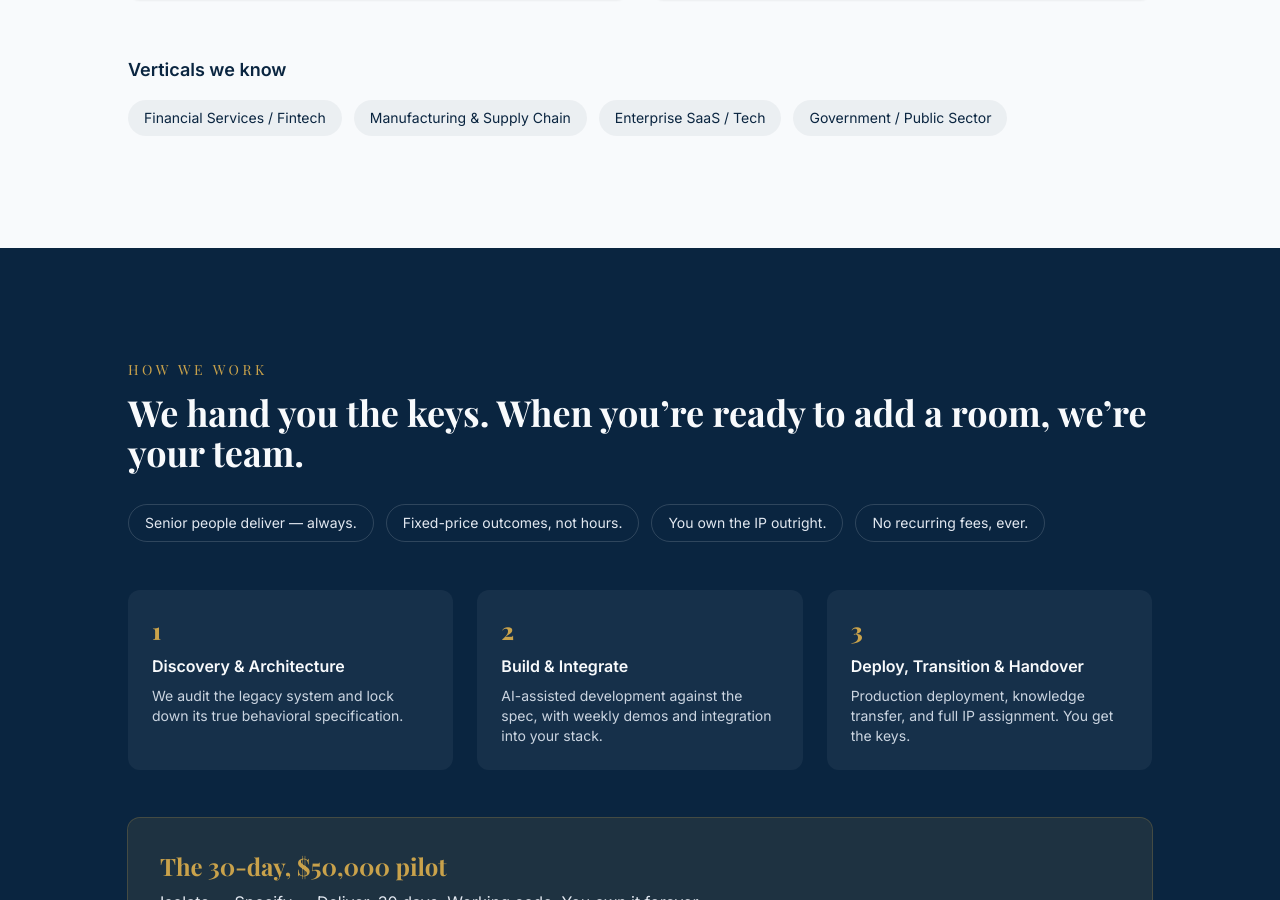
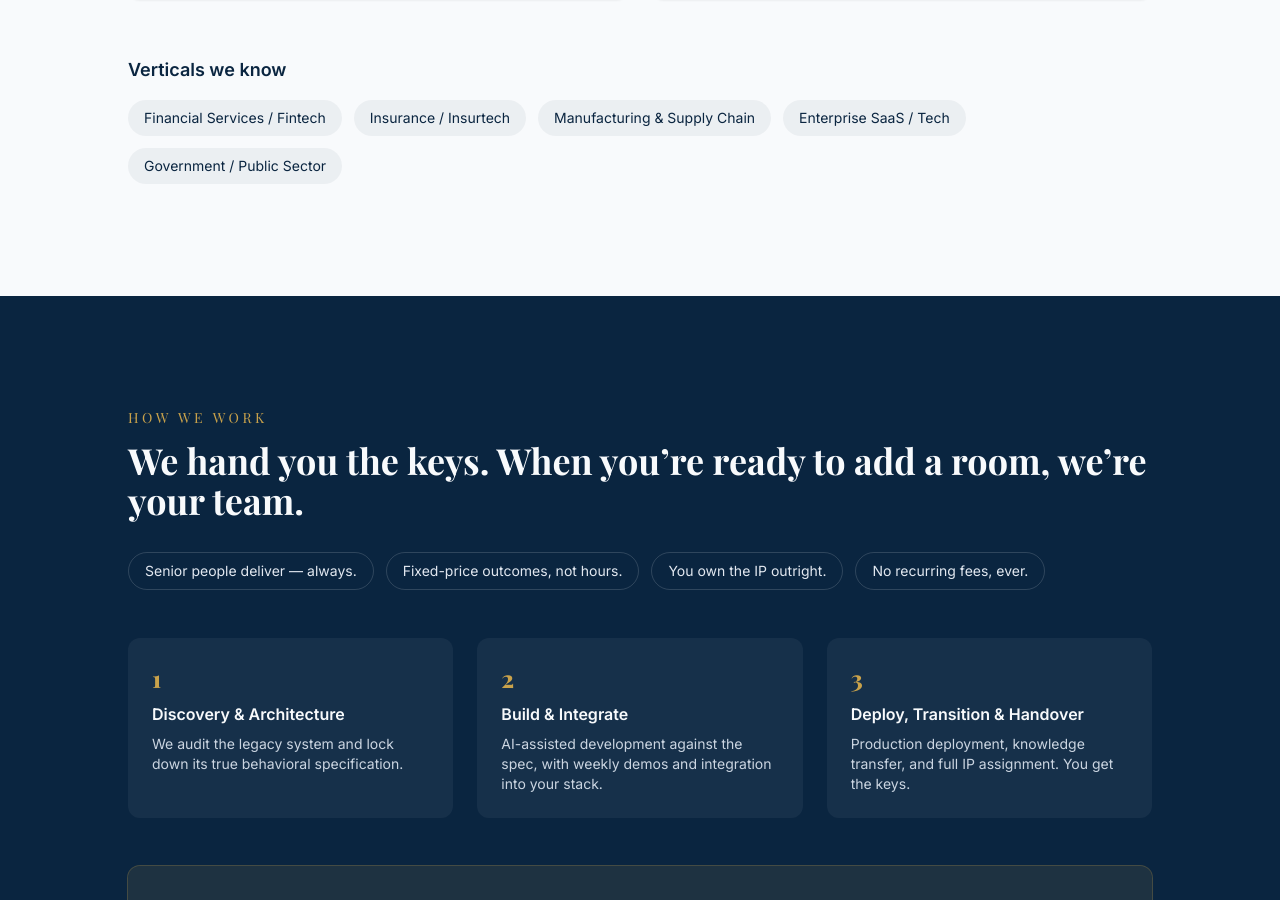
Before and after one commit to rogergwyatt/wgpartners, a Next.js app: page / in a window 1280 px wide. Shown: the part 3944-4844 px from the top of the page. Built offline with nearby package versions, Linux system fonts and the light colour scheme.

Commit message:
copy: add Insurance / Insurtech vertical

```diff
--- a/src/components/WhoWeAre.tsx
+++ b/src/components/WhoWeAre.tsx
@@ -30,6 +30,7 @@ const partners: Partner[] = [
 
 const verticals = [
   "Financial Services / Fintech",
+  "Insurance / Insurtech",
   "Manufacturing & Supply Chain",
   "Enterprise SaaS / Tech",
   "Government / Public Sector",
```
